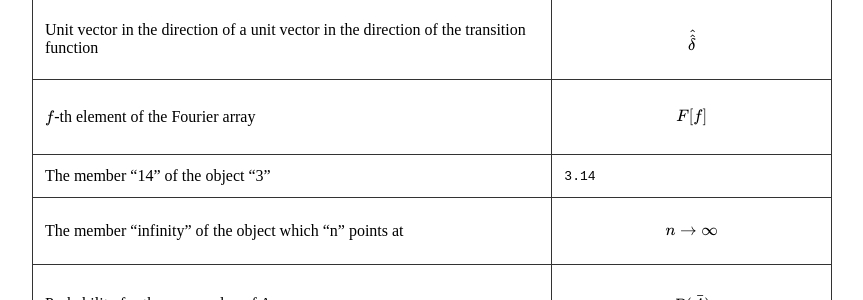
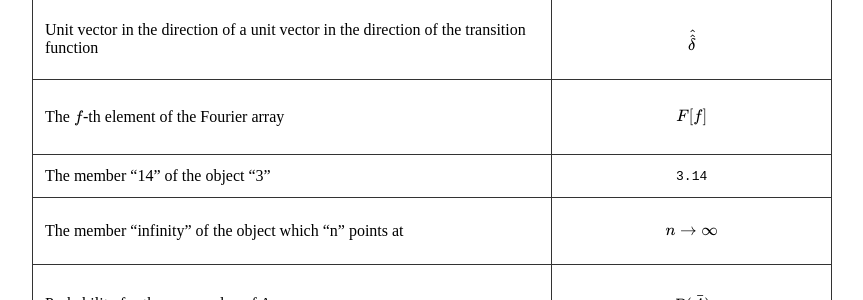
Before and after one commit to smitke6/smitke6.github.io, a Jekyll site: the page built from archive/en/abuse-of-notation.md, in a window 1280 px wide. Shown: the part 604-904 px from the top of the page, without its empty margins (208-1071 px from the left). Built offline with Jekyll 4.4.1, drawn with Linux system fonts in a browser that asks for light colours.

Commit message:
Update abuse-of-notation.md

```diff
--- a/archive/en/abuse-of-notation.md
+++ b/archive/en/abuse-of-notation.md
@@ -38,12 +38,12 @@ date: 2018-09-20
       <td style="padding: 12px; vertical-align: middle; text-align: left;">$$\hat{\hat{\delta}}$$</td>
     </tr>
     <tr style="border-bottom: 1px solid #eee;">
-      <td style="padding: 12px; vertical-align: middle; text-align: left;">$f$-th element of the Fourier array</td>
+      <td style="padding: 12px; vertical-align: middle; text-align: left;">The $f$-th element of the Fourier array</td>
       <td style="padding: 12px; vertical-align: middle; text-align: left;">$$F[f]$$</td>
     </tr>
     <tr style="border-bottom: 1px solid #eee;">
       <td style="padding: 12px; vertical-align: middle; text-align: left;">The member “14” of the object “3”</td>
-      <td style="padding: 12px; vertical-align: middle; text-align: left;"><code>3.14</code></td>
+      <td style="padding: 12px; vertical-align: middle; text-align: center;"><code>3.14</code></td>
     </tr>
     <tr style="border-bottom: 1px solid #eee;">
       <td style="padding: 12px; vertical-align: middle; text-align: left;">The member “infinity” of the object which “n” points at</td>
```
